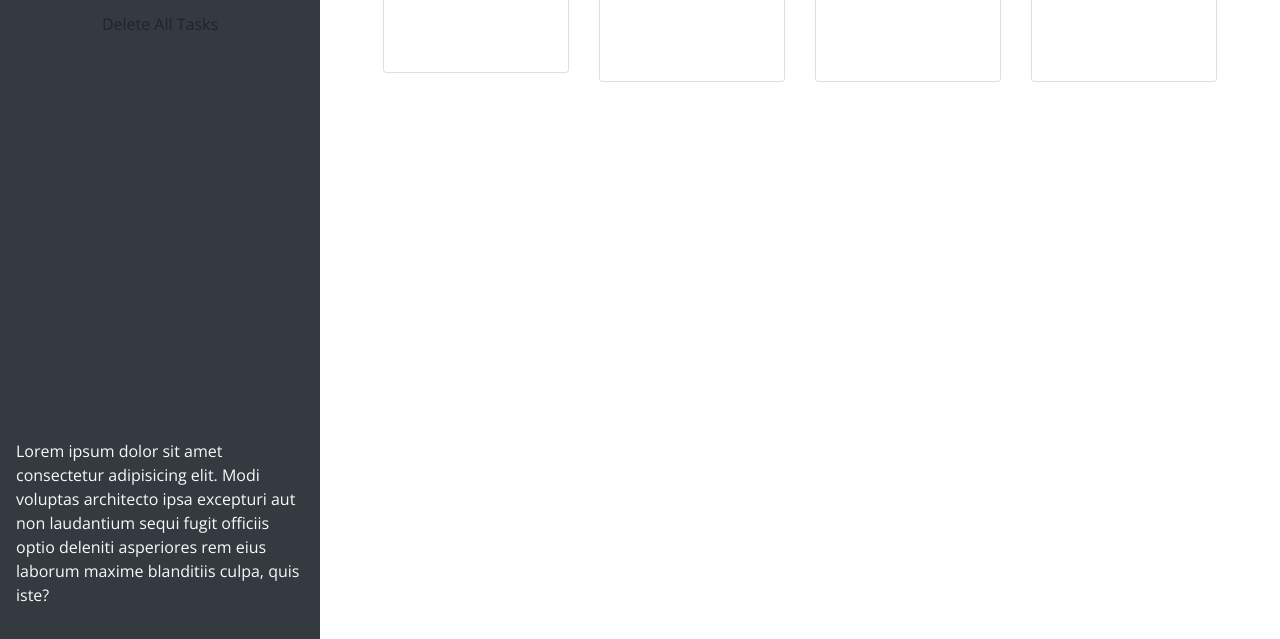
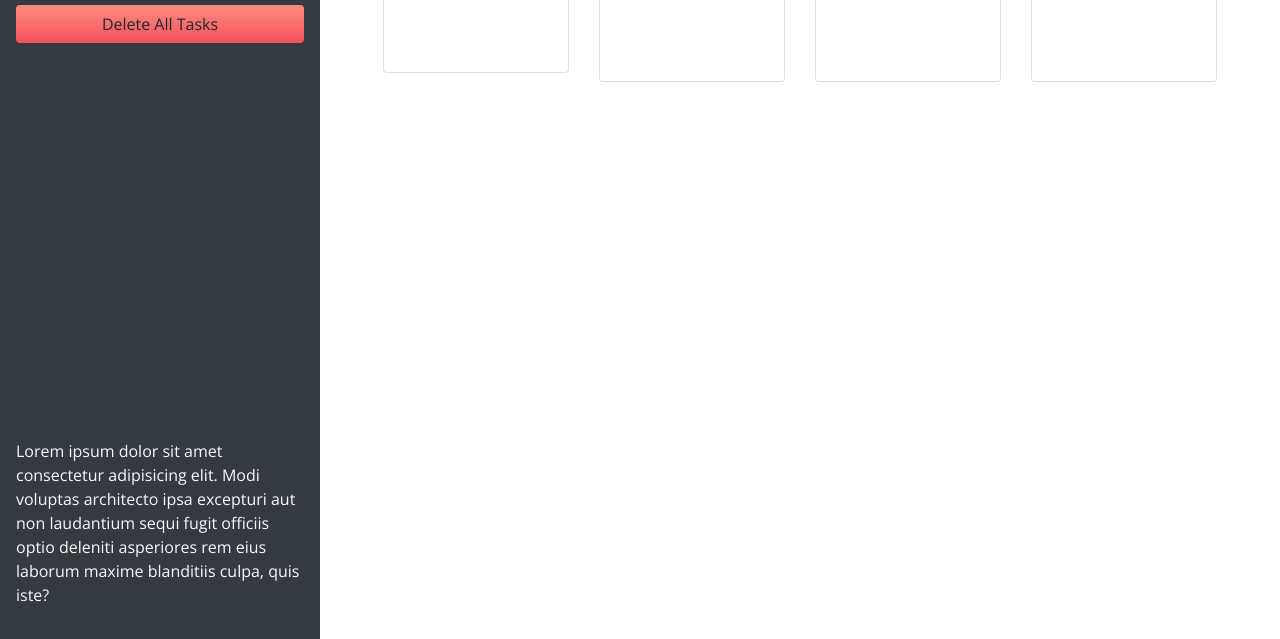
Before and after one commit to Emilykidd3/taskmaster-pro-2, a plain HTML site: page index.html in a window 1280 px wide. Shown: the part 161-800 px from the top of the page. Drawn offline with nearby package versions, Linux system fonts and the light colour scheme; a web font is replaced by a local one.

Commit message:
added custom styling for delete all tasks and close buttons

```diff
--- a/assets/css/style.css
+++ b/assets/css/style.css
@@ -49,3 +49,11 @@ h6 {
   background-size: 1px 100px;
   background-position: 0 -10px;
 }
+
+.btn-close, .btn-delete {
+  background-color: #EA0028;
+  background-image: linear-gradient(180deg, #FF9A8B 0%, #EA0028 100%);
+  transition: all .5s ease-out;
+  background-size: 1px 100px;
+  background-position: 0 -10px;
+}
```
